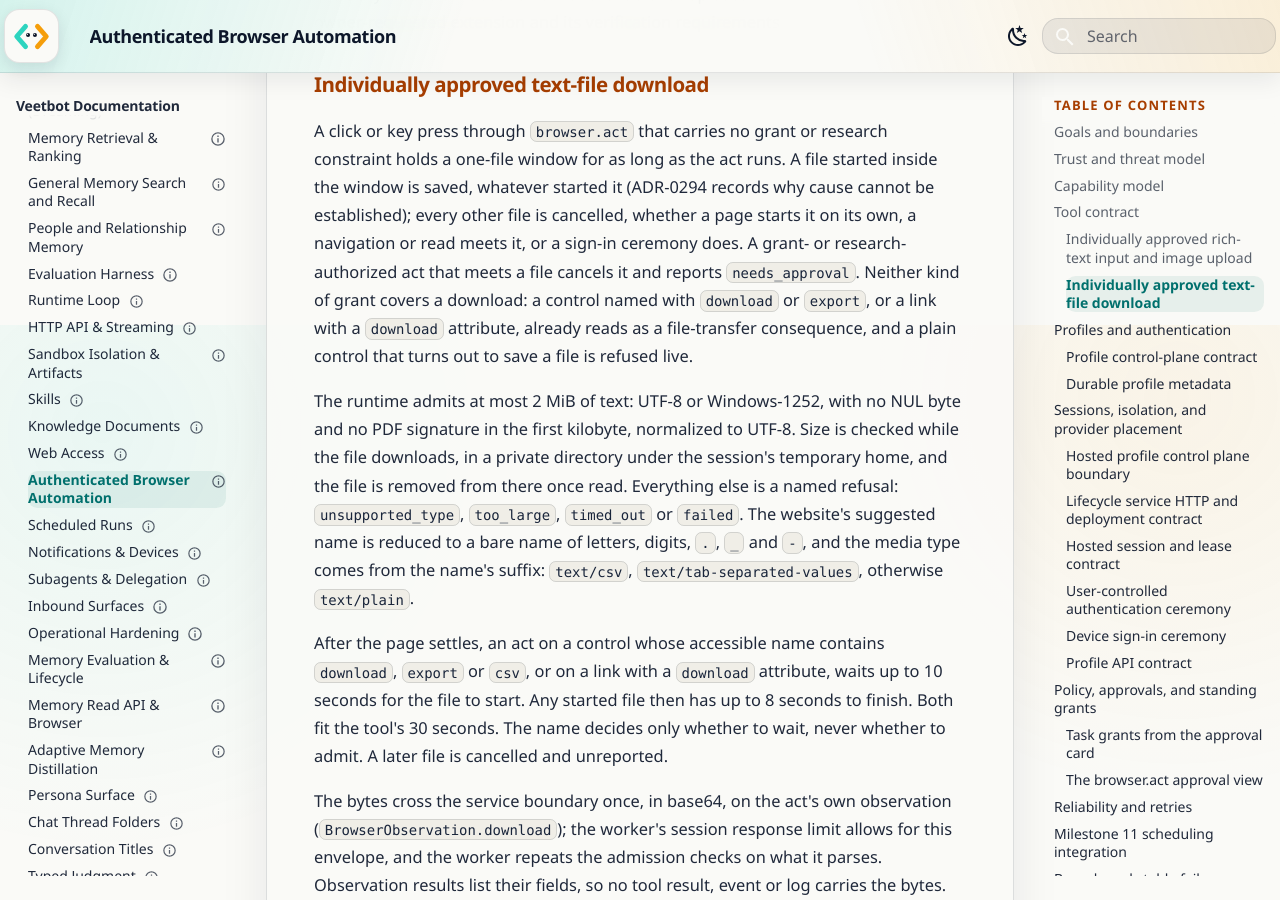
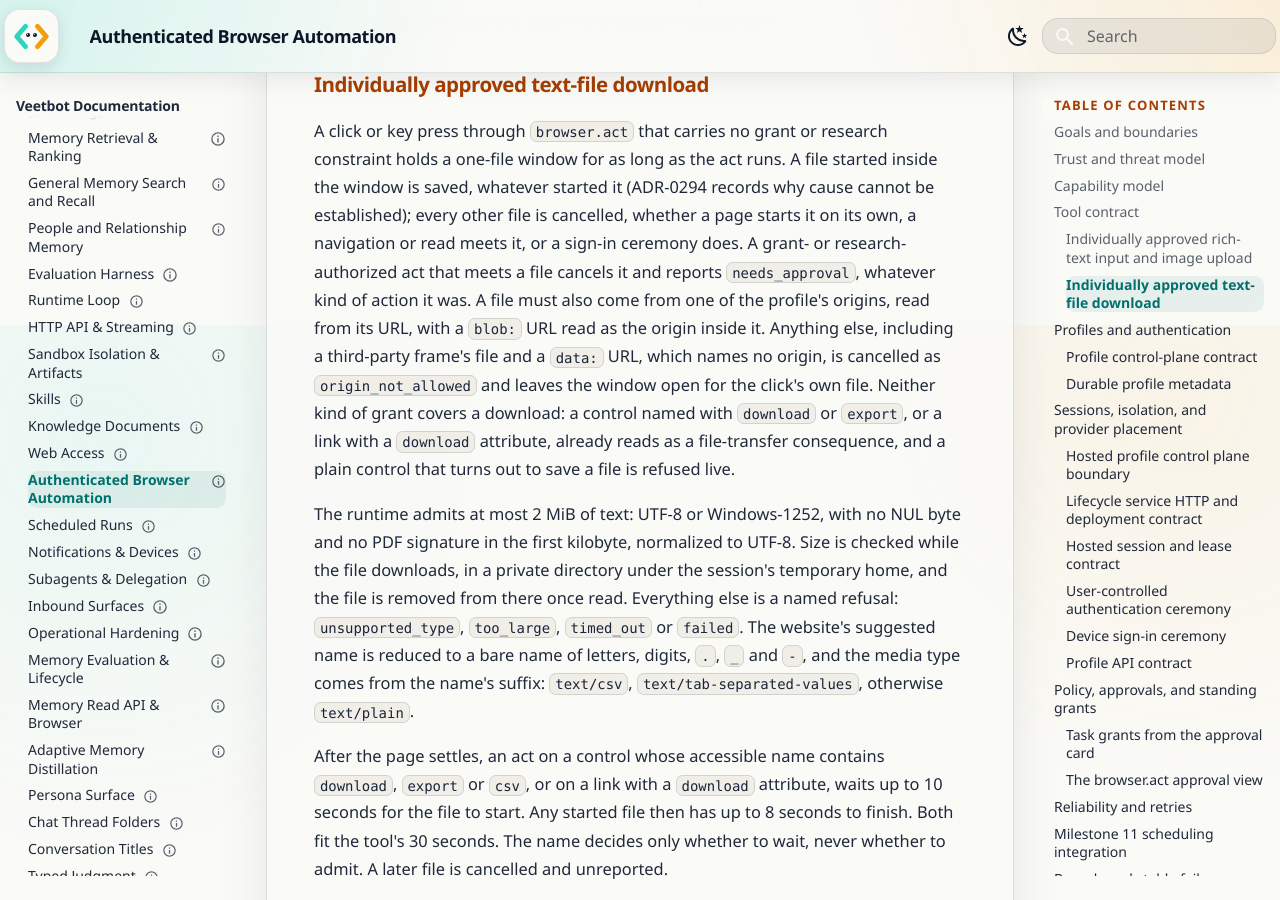
Before and after one commit to avitus/veetbot, an MkDocs documentation site: the page built from docs/plan/browser-automation.md, in a window 1280 px wide and 900 px high, scrolled down 6875 px. Built offline with MkDocs 1.6.1 and Material for MkDocs 9.7.7, drawn with Linux system fonts in a browser that asks for light colours.

Commit message:
Save only a file from the login's own origins, and report every cancelled file
CodeRabbit: a same-origin click could point a child frame at a third-party
attachment, and the runtime saved it, because only top-level navigation is held to
the login's origins. A file's URL must now name one of those origins, with a blob:
URL read as the origin inside it. Anything else, including a data: URL, which names
no origin, is refused as origin_not_allowed and leaves the slot for the click's own
file.

A task grant also covers typing, selecting and ticking, and a file one of those
started was cancelled without a word. Every act now holds a window, so the model is
told why nothing arrived.

Reading-Lane: A

Co-Authored-By: Claude Opus 5.5 <noreply@anthropic.com>
Glen-Conversation: dc98c6a1-4db8-4553-9803-59701df5728a

```diff
--- a/docs/plan/browser-automation.md
+++ b/docs/plan/browser-automation.md
@@ -255,7 +255,11 @@ inside the window is saved, whatever started it (ADR-0294 records why cause cann
 be established); every other file is cancelled, whether a page starts it on its
 own, a navigation or read meets it, or a sign-in ceremony does. A grant-
 or research-authorized act that meets a file cancels it and reports
-`needs_approval`. Neither kind of grant covers a download: a control named with
+`needs_approval`, whatever kind of action it was. A file must also come from one of
+the profile's origins, read from its URL, with a `blob:` URL read as the origin
+inside it. Anything else, including a third-party frame's file and a `data:` URL,
+which names no origin, is cancelled as `origin_not_allowed` and leaves the window
+open for the click's own file. Neither kind of grant covers a download: a control named with
 `download` or `export`, or a link with a `download` attribute, already reads as a
 file-transfer consequence, and a plain control that turns out to save a file is
 refused live.
--- a/docs/status/citation-ledger.yaml
+++ b/docs/status/citation-ledger.yaml
@@ -28,7 +28,7 @@ citations:
   - cite: "docs/plan/email-experience.md#docs/plan/event-log-and-persistence.md:698"
     excerpt: "| Interactive | 0 | A user is waiting on this turn | Seconds"
     digest: "4b1df335443d0c4a"
-  - cite: "docs/plan/email-integration.md#docs/plan/browser-automation.md:1374-1378"
+  - cite: "docs/plan/email-integration.md#docs/plan/browser-automation.md:1378-1382"
     excerpt: "Browser mutation uses the existing effect-sent boundary. Onc"
     digest: "43076826d2dad9ad"
   - cite: "docs/plan/email-integration.md#docs/plan/operational-hardening.md:321-325"
```
Also changed, not shown: docs/adr/0294-approved-browser-file-download.md (+9 -5 lines), docs/plan/email-integration.md (+1 -1 lines), 4 other files.
